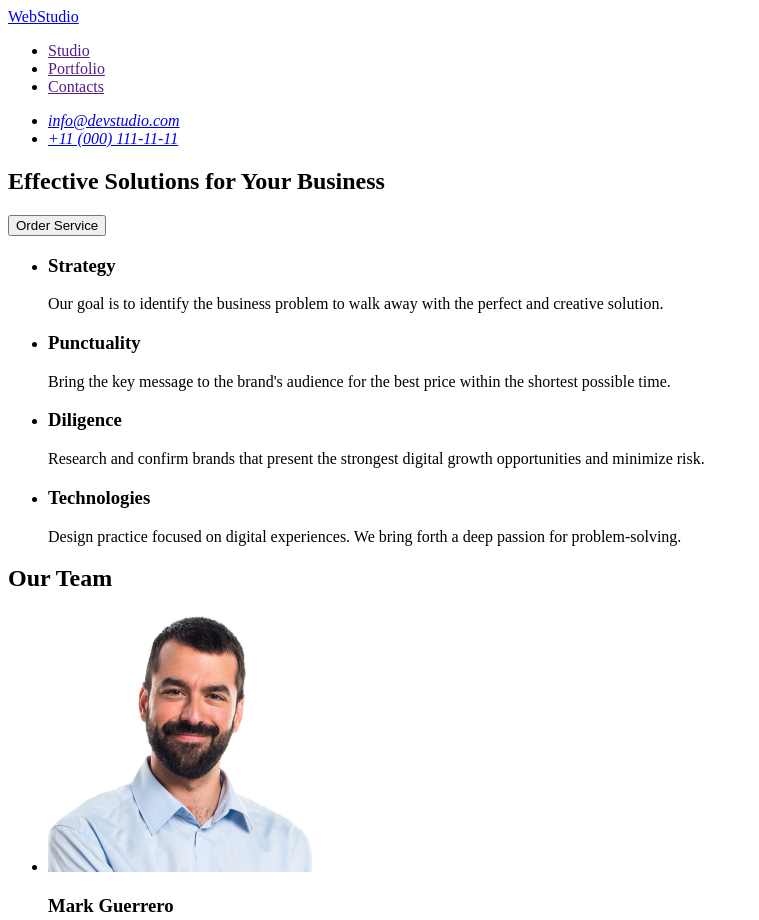
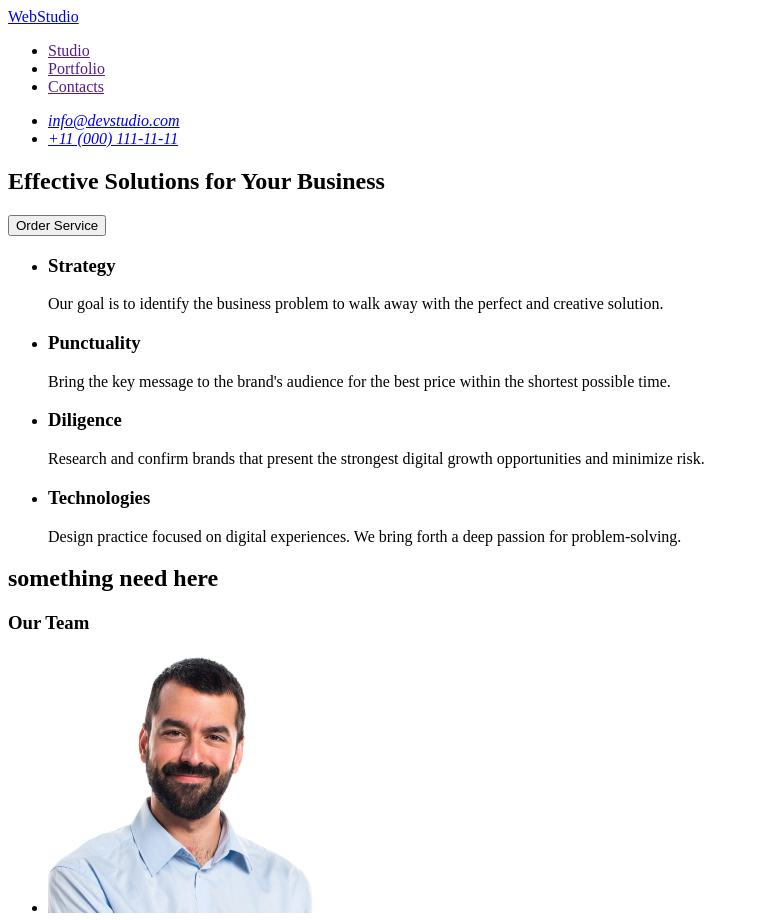
Before and after one commit to NataliaShtefan/goit-markup-hw-01, a plain HTML site: page index.html in a window 1280 px wide. Shown: the top 920 px of the page, without its empty margins (0-759 px from the left). Drawn offline with Linux system fonts and the light colour scheme.

Commit message:
up date 3
зміни 3

```diff
--- a/index.html
+++ b/index.html
@@ -65,7 +65,8 @@
       </section>
       <!-- section 2 -->
       <section>
-        <h2>Our Team</h2>
+        <h2>something need here</h2>
+        <h3>Our Team</h3>
         <ul>
           <!-- team card 1 -->
           <li>
```
